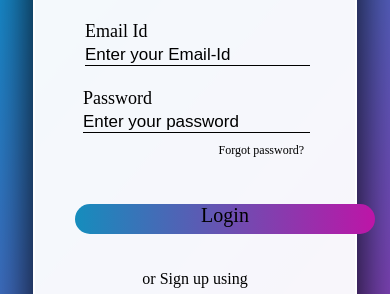
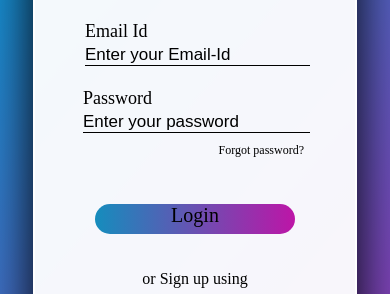
Before and after one commit to KaranGade24/loginPage, a plain HTML site: page index.html in a window 390 px wide. Shown: the part 129-423 px from the top of the page. Drawn offline with Linux system fonts and the light colour scheme.

Commit message:
update media query

```diff
--- a/style.css
+++ b/style.css
@@ -124,4 +124,8 @@ label{
   .login-page-box {
     width: 300px;
   }
+  .login-btn{
+    margin-left: 20px;
+    width:200px;
+  }
 }
```
